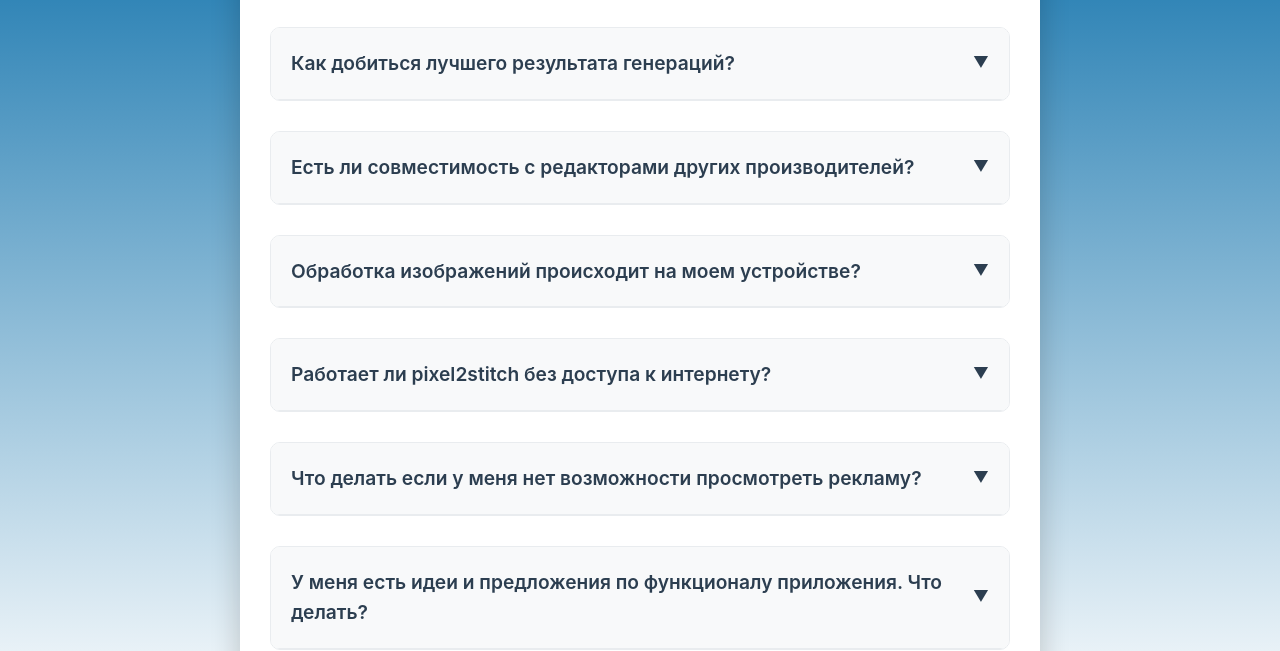
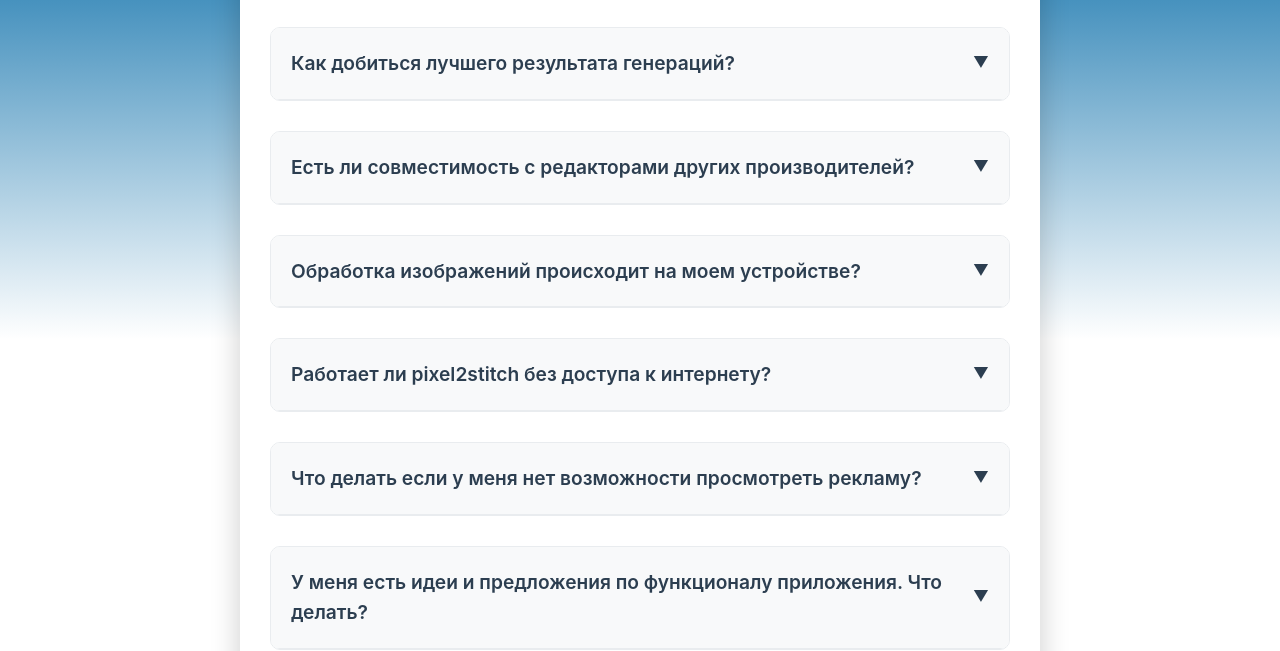
Before and after one commit to Amorfien/amorfien.github.io, a plain HTML site: page pixel2stitch/faq_ru_2.html in a window 1280 px wide. Shown: the part 185-836 px from the top of the page. Drawn offline with Linux system fonts and the light colour scheme.

Commit message:
Update faq_ru_2.html

```diff
--- a/pixel2stitch/faq_ru_2.html
+++ b/pixel2stitch/faq_ru_2.html
@@ -16,9 +16,10 @@
             font-family: -apple-system, BlinkMacSystemFont, 'Segoe UI', Roboto, sans-serif;
             line-height: 1.6;
             color: #333;
-            background: linear-gradient(0deg, #FFFFFF 10%, #1B78AF 90%);
+            background: linear-gradient(0deg, #FFFFFF 50%, #1B78AF 90%);
             min-height: 100vh;
             padding: 20px;
+            padding-bottom: 50px;
         }
 
         .container {
```
